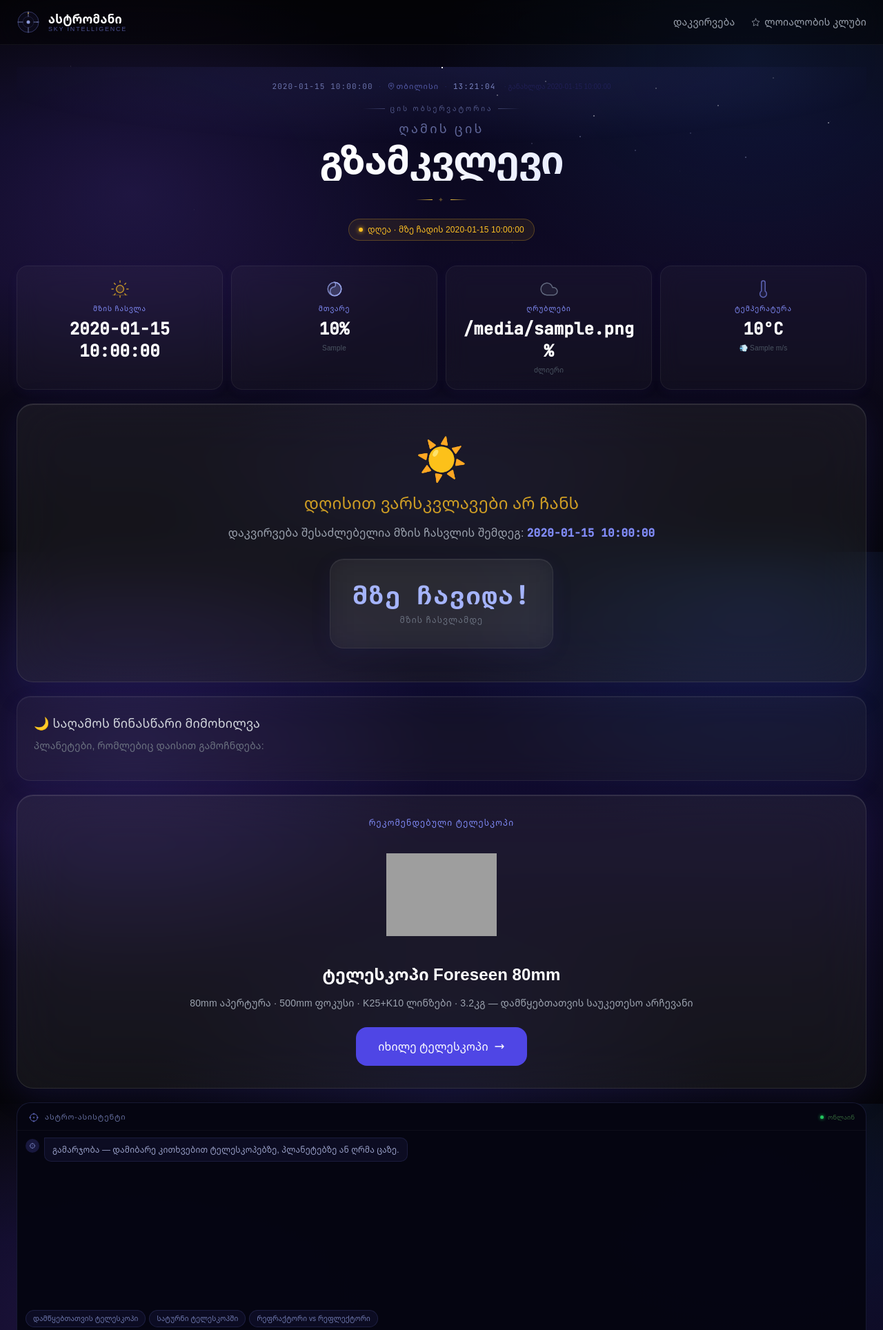
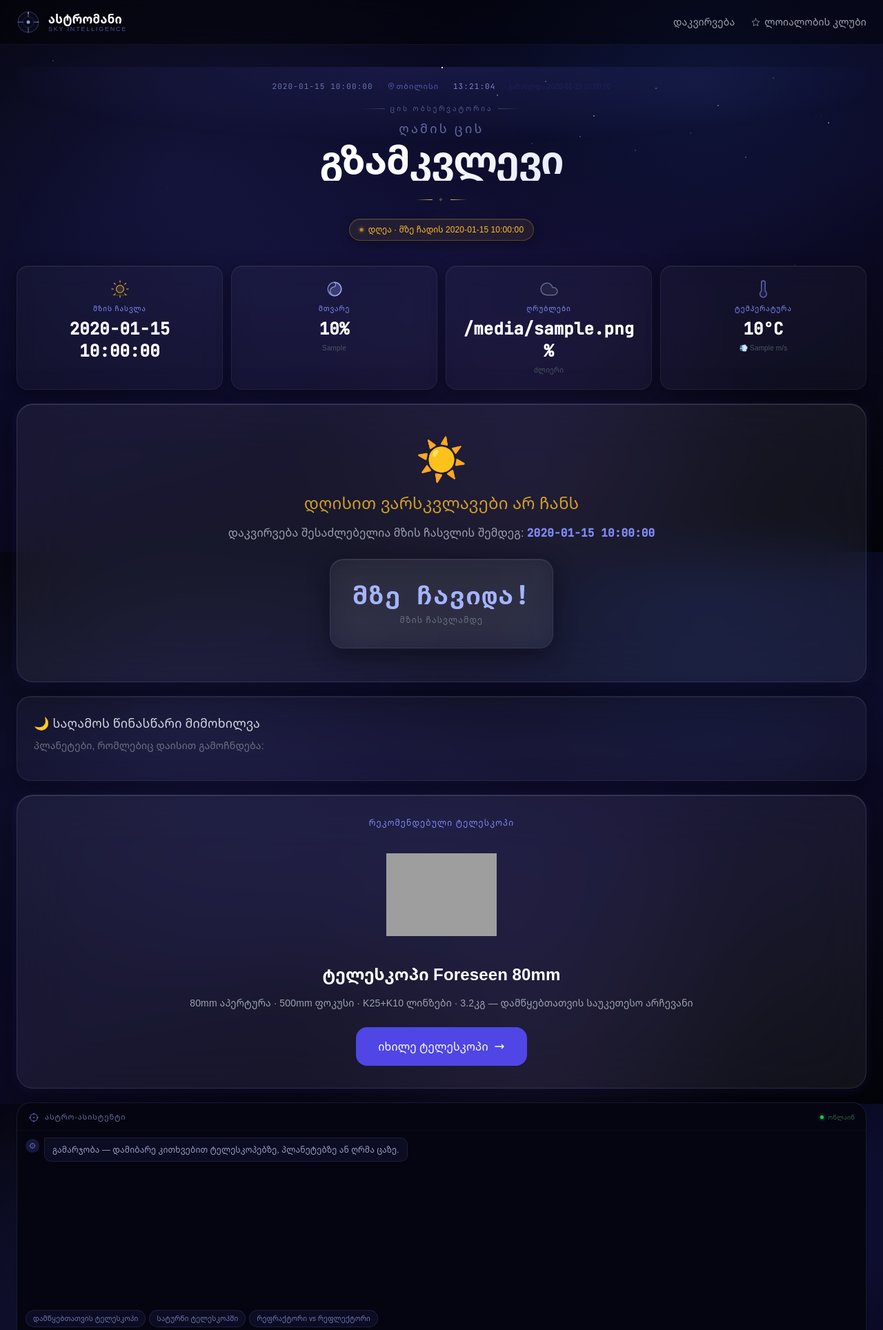
Before and after one commit to Rezimod/Astroman-Skywatcher, a FastAPI app: template app/templates/dashboard.html in a window 1280 px wide. Shown: the top 1928 px of the page at 69% size. Run offline with FastAPI, Linux system fonts and the light colour scheme; the template is opened without the code that fills it: most values are stand-ins (such as "Sample title", 1, 10 or a date in 2020); some libraries are stand-ins or nearby versions; grey boxes are pictures that could not be loaded.

Commit message:
Update style.css

```diff
--- a/app/static/css/style.css
+++ b/app/static/css/style.css
@@ -1,15 +1,15 @@
-/* ASTROMAN Sky Intelligence — Custom Styles */
+/* ASTROMAN Sky Intelligence — Premium Redesign */
 
 /* ─── CSS Variables ─── */
 :root {
-  --bg-deep:          #050509;
-  --bg-darker:        #0a0a15;
+  --bg-deep:          #03030a;
+  --bg-darker:        #07071a;
   --accent:           #818cf8;
   --accent-v:         #a78bfa;
   --accent-gold:      #f5c842;
-  --glass-bg:         rgba(80, 100, 255, 0.045);
-  --glass-border:     rgba(255, 255, 255, 0.085);
-  --glass-highlight:  rgba(255, 255, 255, 0.14);
+  --glass-bg:         rgba(255, 255, 255, 0.04);
+  --glass-border:     rgba(255, 255, 255, 0.09);
+  --glass-highlight:  rgba(255, 255, 255, 0.16);
   --c-mercury: #9ca3af;
   --c-venus:   #fbbf24;
   --c-mars:    #f87171;
@@ -22,12 +22,11 @@
 /* ─── Scrollbar ─── */
 ::-webkit-scrollbar { width: 5px; }
 ::-webkit-scrollbar-track { background: var(--bg-deep); }
-::-webkit-scrollbar-thumb { background: rgba(99,102,241,0.3); border-radius: 3px; }
-::-webkit-scrollbar-thumb:hover { background: rgba(99,102,241,0.5); }
-
+::-webkit-scrollbar-thumb { background: rgba(99,102,241,0.35); border-radius: 3px; }
+::-webkit-scrollbar-thumb:hover { background: rgba(99,102,241,0.55); }
 ::selection { background: rgba(129,140,248,0.25); color: #e2e8f0; }
 
-/* ─── Dark Theme ─── */
+/* ─── Dark Theme + Star BG ─── */
 html, body {
   background: var(--bg-deep) !important;
   color: #e2e8f0;
@@ -36,16 +35,19 @@ html, body {
 
 body {
   background:
-    radial-gradient(ellipse 800px 600px at 15% 35%, rgba(139,92,246,0.15) 0%, transparent 55%),
-    radial-gradient(ellipse 900px 700px at 85% 10%, rgba(59,130,246,0.12) 0%, transparent 50%),
-    radial-gradient(ellipse 700px 500px at 50% 100%, rgba(79,70,229,0.1) 0%, transparent 60%),
-    linear-gradient(180deg, #050509 0%, #0a081f 25%, #0f0a25 50%, #0a0815 75%, #050509 100%) !important;
+    /* Deep nebula glows */
+    radial-gradient(ellipse 900px 700px at 20% 30%, rgba(99,102,241,0.13) 0%, transparent 60%),
+    radial-gradient(ellipse 700px 500px at 80% 15%, rgba(59,130,246,0.10) 0%, transparent 55%),
+    radial-gradient(ellipse 600px 800px at 60% 85%, rgba(139,92,246,0.09) 0%, transparent 55%),
+    radial-gradient(ellipse 1000px 400px at 50% 50%, rgba(79,70,229,0.06) 0%, transparent 65%),
+    /* Base gradient */
+    linear-gradient(160deg, #03030a 0%, #080820 30%, #0c0a28 55%, #080818 80%, #03030a 100%) !important;
   background-attachment: fixed !important;
   font-feature-settings: 'liga' 1;
   letter-spacing: 0.01em;
 }
 
-/* ─── Star Particle Overlay ─── */
+/* ─── Star Particle Overlay — richer than before ─── */
 body::before {
   content: '';
   position: fixed;
@@ -53,63 +55,212 @@ body::before {
   pointer-events: none;
   z-index: 0;
   background-image:
-    radial-gradient(1px 1px at 8%  12%, rgba(255,255,255,0.18) 0%, transparent 100%),
-    radial-gradient(1px 1px at 22% 38%, rgba(255,255,255,0.10) 0%, transparent 100%),
-    radial-gradient(1.5px 1.5px at 37% 68%, rgba(129,140,248,0.18) 0%, transparent 100%),
-    radial-gradient(1px 1px at 53%  8%, rgba(255,255,255,0.12) 0%, transparent 100%),
-    radial-gradient(1px 1px at 68% 52%, rgba(255,255,255,0.08) 0%, transparent 100%),
-    radial-gradient(1.5px 1.5px at 82% 78%, rgba(167,139,250,0.15) 0%, transparent 100%),
-    radial-gradient(1px 1px at 94% 22%, rgba(255,255,255,0.10) 0%, transparent 100%),
-    radial-gradient(1px 1px at 13% 88%, rgba(255,255,255,0.08) 0%, transparent 100%),
-    radial-gradient(1px 1px at 58% 44%, rgba(255,255,255,0.12) 0%, transparent 100%),
-    radial-gradient(1px 1px at 32% 82%, rgba(129,140,248,0.10) 0%, transparent 100%),
-    radial-gradient(1px 1px at 77% 31%, rgba(255,255,255,0.07) 0%, transparent 100%),
-    radial-gradient(1px 1px at 45% 59%, rgba(167,139,250,0.08) 0%, transparent 100%);
+    radial-gradient(1.5px 1.5px at  6% 11%, rgba(255,255,255,0.25) 0%, transparent 100%),
+    radial-gradient(1px   1px   at 19% 34%, rgba(255,255,255,0.15) 0%, transparent 100%),
+    radial-gradient(2px   2px   at 35% 67%, rgba(165,180,252,0.22) 0%, transparent 100%),
+    radial-gradient(1px   1px   at 51%  7%, rgba(255,255,255,0.18) 0%, transparent 100%),
+    radial-gradient(1.5px 1.5px at 67% 51%, rgba(255,255,255,0.12) 0%, transparent 100%),
+    radial-gradient(2px   2px   at 83% 76%, rgba(167,139,250,0.20) 0%, transparent 100%),
+    radial-gradient(1px   1px   at 93% 21%, rgba(255,255,255,0.14) 0%, transparent 100%),
+    radial-gradient(1px   1px   at 12% 87%, rgba(255,255,255,0.10) 0%, transparent 100%),
+    radial-gradient(1.5px 1.5px at 44% 43%, rgba(245,200,66,0.12)  0%, transparent 100%),
+    radial-gradient(1px   1px   at 28% 79%, rgba(129,140,248,0.14) 0%, transparent 100%),
+    radial-gradient(1px   1px   at 76% 29%, rgba(255,255,255,0.10) 0%, transparent 100%),
+    radial-gradient(1px   1px   at 58% 62%, rgba(167,139,250,0.12) 0%, transparent 100%),
+    radial-gradient(1px   1px   at  3% 55%, rgba(255,255,255,0.08) 0%, transparent 100%),
+    radial-gradient(1.5px 1.5px at 90% 48%, rgba(255,255,255,0.16) 0%, transparent 100%),
+    radial-gradient(1px   1px   at 73%  4%, rgba(255,255,255,0.12) 0%, transparent 100%);
 }
-
 body > * { position: relative; z-index: 1; }
 
-/* ─── GLASSMORPHISM — Premium Edition ─── */
+/* ─── GLASSMORPHISM — Ultra Premium ─── */
 .glass {
-  background: rgba(15,15,40,0.35);
-  backdrop-filter: blur(45px) saturate(190%);
-  -webkit-backdrop-filter: blur(45px) saturate(190%);
-  border: 1px solid var(--glass-border);
-  border-top-color: rgba(255,255,255,0.15);
-  border-left-color: rgba(255,255,255,0.12);
+  background: rgba(12, 12, 38, 0.55);
+  backdrop-filter: blur(48px) saturate(200%);
+  -webkit-backdrop-filter: blur(48px) saturate(200%);
+  border: 1px solid rgba(255, 255, 255, 0.09);
+  border-top-color: rgba(255, 255, 255, 0.17);
+  border-left-color: rgba(255, 255, 255, 0.13);
   border-radius: 20px;
-  box-shadow: 0 8px 32px rgba(79,70,229,0.08), inset 0 1px 0 rgba(255,255,255,0.06);
+  box-shadow:
+    0 8px 32px rgba(0, 0, 0, 0.45),
+    0 2px 8px rgba(79, 70, 229, 0.10),
+    inset 0 1px 0 rgba(255, 255, 255, 0.08);
 }
 
 .glass-strong {
-  background: rgba(25,20,70,0.4);
-  backdrop-filter: blur(60px) saturate(210%);
-  -webkit-backdrop-filter: blur(60px) saturate(210%);
-  border: 1px solid rgba(129,140,248,0.25);
-  border-top-color: rgba(255,255,255,0.18);
-  border-left-color: rgba(255,255,255,0.14);
+  background: rgba(18, 14, 55, 0.60);
+  backdrop-filter: blur(64px) saturate(220%);
+  -webkit-backdrop-filter: blur(64px) saturate(220%);
+  border: 1px solid rgba(129, 140, 248, 0.22);
+  border-top-color: rgba(255, 255, 255, 0.20);
+  border-left-color: rgba(255, 255, 255, 0.15);
   border-radius: 24px;
-  box-shadow: 0 12px 48px rgba(79,70,229,0.15), inset 0 1px 0 rgba(255,255,255,0.1);
+  box-shadow:
+    0 16px 56px rgba(0, 0, 0, 0.55),
+    0 4px 16px rgba(79, 70, 229, 0.18),
+    inset 0 1px 0 rgba(255, 255, 255, 0.12);
 }
 
 .glass-card {
-  background: rgba(20,18,60,0.3);
-  backdrop-filter: blur(42px) saturate(170%);
-  -webkit-backdrop-filter: blur(42px) saturate(170%);
-  border: 1px solid var(--glass-border);
-  border-top-color: var(--glass-highlight);
-  border-left-color: rgba(255,255,255,0.11);
+  background: rgba(16, 14, 50, 0.50);
+  backdrop-filter: blur(44px) saturate(180%);
+  -webkit-backdrop-filter: blur(44px) saturate(180%);
+  border: 1px solid rgba(255, 255, 255, 0.08);
+  border-top-color: rgba(255, 255, 255, 0.15);
+  border-left-color: rgba(255, 255, 255, 0.10);
   border-radius: 16px;
-  transition: all 0.35s cubic-bezier(0.34,1.56,0.64,1);
-  box-shadow: 0 4px 16px rgba(79,70,229,0.06);
+  transition: all 0.35s cubic-bezier(0.34, 1.56, 0.64, 1);
+  box-shadow:
+    0 4px 20px rgba(0, 0, 0, 0.40),
+    0 1px 4px rgba(79, 70, 229, 0.08),
+    inset 0 1px 0 rgba(255, 255, 255, 0.06);
 }
 
 .glass-card:hover {
-  background: rgba(30,28,80,0.45);
-  border-color: rgba(165,180,252,0.35);
-  border-top-color: rgba(255,255,255,0.22);
+  background: rgba(28, 24, 75, 0.65);
+  border-color: rgba(165, 180, 252, 0.30);
+  border-top-color: rgba(255, 255, 255, 0.25);
   transform: translateY(-3px);
-  box-shadow: 0 12px 32px rgba(129,140,248,0.15), 0 0 0 1px rgba(129,140,248,0.12);
+  box-shadow:
+    0 16px 40px rgba(0, 0, 0, 0.55),
+    0 4px 16px rgba(129, 140, 248, 0.18),
+    0 0 0 1px rgba(129, 140, 248, 0.12),
+    inset 0 1px 0 rgba(255, 255, 255, 0.10);
+}
+
+/* ─── STAT CARDS — Colored accents per card ─── */
+.stat-card-sunset  { border-top: 2px solid rgba(251,191,36,0.60) !important; }
+.stat-card-moon    { border-top: 2px solid rgba(165,180,252,0.60) !important; }
+.stat-card-clouds  { border-top: 2px solid rgba(148,163,184,0.55) !important; }
+.stat-card-temp    { border-top: 2px solid rgba(129,140,248,0.60) !important; }
+
+/* ─── HERO — Premium Rework ─── */
+.hero-meta-row {
+  display: flex;
+  flex-wrap: wrap;
+  align-items: center;
+  justify-content: center;
+  gap: 6px 10px;
+  margin-bottom: 20px;
+}
+
+.hero-meta-chip {
+  display: inline-flex;
+  align-items: center;
+  gap: 5px;
+  padding: 5px 13px;
+  border-radius: 999px;
+  background: rgba(255, 255, 255, 0.06);
+  border: 1px solid rgba(255, 255, 255, 0.10);
+  border-top-color: rgba(255, 255, 255, 0.18);
+  backdrop-filter: blur(20px);
+  -webkit-backdrop-filter: blur(20px);
+  font-size: 12px;
+  font-weight: 500;
+  color: rgba(225, 232, 255, 0.88);
+  letter-spacing: 0.02em;
+  box-shadow: 0 2px 8px rgba(0,0,0,0.3), inset 0 1px 0 rgba(255,255,255,0.06);
+}
+
+.hero-meta-chip.chip-clock {
+  background: rgba(99, 102, 241, 0.14);
+  border-color: rgba(129, 140, 248, 0.25);
+  color: #c7d2fe;
+  font-family: 'JetBrains Mono', monospace;
+  font-size: 13px;
+  letter-spacing: 0.06em;
+  box-shadow: 0 2px 12px rgba(99,102,241,0.15), inset 0 1px 0 rgba(255,255,255,0.07);
+}
+
+.hero-meta-chip.chip-updated {
+  background: rgba(255,255,255,0.03);
+  border-color: rgba(255,255,255,0.06);
+  color: rgba(255,255,255,0.35);
+  font-size: 10px;
+}
+
+/* ─── Hero Title ─── */
+.hero-eyebrow {
+  display: flex;
+  align-items: center;
+  justify-content: center;
+  gap: 10px;
+  margin-bottom: 12px;
+}
+.hero-eyebrow-line {
+  height: 1px;
+  width: 36px;
+  background: linear-gradient(90deg, transparent, rgba(165,180,252,0.4));
+  border-radius: 2px;
+}
+.hero-eyebrow-line.right {
+  background: linear-gradient(90deg, rgba(165,180,252,0.4), transparent);
+}
+.hero-eyebrow-text {
+  font-size: 10px;
+  letter-spacing: 0.35em;
+  text-transform: uppercase;
+  color: rgba(165,180,252,0.5);
+}
+
+.hero-title-sm {
+  font-size: clamp(13px, 2.8vw, 17px);
+  font-weight: 300;
+  letter-spacing: 0.20em;
+  color: rgba(165,180,252,0.65);
+  text-transform: uppercase;
+  margin-bottom: 6px;
+}
+
+.hero-title-lg {
+  font-size: clamp(34px, 7.5vw, 64px);
+  font-weight: 800;
+  letter-spacing: -1.5px;
+  line-height: 1.0;
+  background: linear-gradient(135deg, #ffffff 0%, #e0e7ff 35%, #c7d2fe 65%, #f5c842 100%);
+  -webkit-background-clip: text;
+  -webkit-text-fill-color: transparent;
+  background-clip: text;
+  text-shadow: none;
+  /* Extra glow via filter */
+  filter: drop-shadow(0 0 40px rgba(165,180,252,0.25));
+}
+
+.hero-gold-divider {
+  display: inline-flex;
+  align-items: center;
+  gap: 10px;
+  margin: 10px 0 6px;
+}
+.hero-gold-divider-line {
+  height: 1px;
+  width: 28px;
+  border-radius: 2px;
+}
+
+/* ─── Status Pills ─── */
+.hero-status-pill {
+  display: inline-flex;
+  align-items: center;
+  gap: 7px;
+  padding: 7px 16px;
+  border-radius: 100px;
+  font-size: 12.5px;
+  font-weight: 500;
+  letter-spacing: 0.01em;
+  box-shadow: 0 4px 16px rgba(0,0,0,0.3), inset 0 1px 0 rgba(255,255,255,0.08);
+}
+.hero-status-dot {
+  display: inline-block;
+  width: 6px; height: 6px;
+  border-radius: 50%;
+  flex-shrink: 0;
+  animation: pulse-dot 2.5s ease-in-out infinite;
+}
+@keyframes pulse-dot {
+  0%, 100% { opacity: 1; transform: scale(1); }
+  50% { opacity: 0.6; transform: scale(0.8); }
 }
 
 /* ─── Section Header Left Accent ─── */
@@ -239,90 +389,55 @@ body > * { position: relative; z-index: 1; }
 .stagger > *:nth-child(5) { animation-delay: 0.25s; }
 .stagger > *:nth-child(6) { animation-delay: 0.30s; }
 
-/* ─── Legacy fallback ─── */
-.glow-border {
-  box-shadow: 0 0 20px rgba(99,102,241,0.12), inset 0 1px 0 rgba(255,255,255,0.04);
+/* ─── Hero star sparkles ─── */
+.hero-stars { position: absolute; inset: 0; pointer-events: none; overflow: hidden; }
+.hero-stars::before, .hero-stars::after {
+  content: '';
+  position: absolute;
+  width: 2px; height: 2px;
+  border-radius: 50%;
+  background: #fff;
+  box-shadow:
+    80px  40px 0 0 rgba(255,255,255,.5),
+    150px 20px 0 0 rgba(255,255,255,.35),
+    220px 70px 0 0 rgba(255,255,255,.6),
+    310px 30px 0 0 rgba(255,255,255,.4),
+    400px 55px 0 0 rgba(255,255,255,.5),
+    480px 15px 0 0 rgba(255,255,255,.25),
+    560px 80px 0 0 rgba(255,255,255,.55),
+    630px 35px 0 0 rgba(255,255,255,.4),
+    700px 10px 0 0 rgba(255,255,255,.45),
+    780px 60px 0 0 rgba(255,255,255,.3),
+    850px 25px 0 0 rgba(245,200,66,.45),
+    920px 75px 0 0 rgba(255,255,255,.35);
+}
+.hero-stars::after {
+  box-shadow:
+    50px  90px  0 0 rgba(200,210,255,.30),
+    130px 110px 0 0 rgba(200,210,255,.25),
+    200px 100px 0 0 rgba(200,210,255,.40),
+    280px 120px 0 0 rgba(200,210,255,.30),
+    360px 95px  0 0 rgba(200,210,255,.25),
+    440px 130px 0 0 rgba(200,210,255,.40),
+    520px 85px  0 0 rgba(245,200,66,.20),
+    600px 115px 0 0 rgba(200,210,255,.30);
 }
 
-/* ─── Text Safety ─── */
+/* ─── APOD ─── */
+@keyframes apodFadeIn { from{opacity:0;transform:scale(1.03)} to{opacity:1;transform:scale(1)} }
+@keyframes apodSpin   { to{transform:rotate(360deg)} }
+details[open] .details-chevron { transform: rotate(180deg); }
+
+/* ─── Chat ─── */
+@keyframes chatDot {
+  0%,80%,100%{transform:scale(0.6);opacity:0.4}
+  40%{transform:scale(1);opacity:1}
+}
+#chat-messages::-webkit-scrollbar { width: 3px; }
+#chat-messages::-webkit-scrollbar-track { background: transparent; }
+#chat-messages::-webkit-scrollbar-thumb { background: rgba(129,140,248,0.2); border-radius: 2px; }
+
+/* ─── Legacy fallbacks ─── */
+.glow-border { box-shadow: 0 0 24px rgba(99,102,241,0.14), inset 0 1px 0 rgba(255,255,255,0.04); }
+.hover-glow:hover { text-shadow: 0 0 12px rgba(129,140,248,0.6); }
 * { overflow-wrap: break-word; word-break: normal; }
-
-/* ─── ASTROMAN Logo & Header ─── */
-.astroman-logo {
-  max-width: 140px;
-  height: auto;
-  margin: 0 auto 20px;
-  filter: drop-shadow(0 4px 12px rgba(245,200,66,0.15));
-  animation: logo-glow 4s ease-in-out infinite;
-}
-
-@keyframes logo-glow {
-  0%, 100% { filter: drop-shadow(0 4px 12px rgba(245,200,66,0.15)); }
-  50% { filter: drop-shadow(0 8px 20px rgba(245,200,66,0.25)); }
-}
-
-.dashboard-hero {
-  text-align: center;
-  margin-bottom: 36px;
-  padding: 30px 20px;
-  background: rgba(79,70,229,0.06);
-  border: 1px solid rgba(129,140,248,0.15);
-  border-radius: 24px;
-  backdrop-filter: blur(40px);
-  -webkit-backdrop-filter: blur(40px);
-}
-
-.dashboard-hero h1 {
-  font-size: clamp(28px, 5vw, 44px);
-  font-weight: 700;
-  margin-bottom: 8px;
-  background: linear-gradient(135deg, #e0e7ff 0%, #a78bfa 50%, #f5c842 100%);
-  -webkit-background-clip: text;
-  -webkit-text-fill-color: transparent;
-  background-clip: text;
-  letter-spacing: -0.5px;
-}
-
-.dashboard-hero p {
-  color: rgba(165,180,252,0.7);
-  font-size: 14px;
-}
-
-/* ─── Premium Animations ─── */
-@keyframes cosmic-spin {
-  0% { transform: rotate(0deg); }
-  100% { transform: rotate(360deg); }
-}
-
-.cosmic-spin {
-  animation: cosmic-spin 20s linear infinite;
-}
-
-/* ─── Hover Glow Effects ─── */
-.hover-glow {
-  transition: all 0.3s ease;
-  position: relative;
-}
-
-.hover-glow:hover {
-  text-shadow: 0 0 12px rgba(129,140,248,0.6);
-}
-
-/* ─── Premium Scrollbar ─── */
-::-webkit-scrollbar {
-  width: 8px;
-}
-
-::-webkit-scrollbar-track {
-  background: rgba(15,15,40,0.3);
-}
-
-::-webkit-scrollbar-thumb {
-  background: linear-gradient(180deg, rgba(129,140,248,0.5), rgba(167,139,250,0.5));
-  border-radius: 10px;
-  transition: all 0.2s ease;
-}
-
-::-webkit-scrollbar-thumb:hover {
-  background: linear-gradient(180deg, rgba(129,140,248,0.8), rgba(167,139,250,0.8));
-}
```
Also changed, not shown: other parts of app/static/css/style.css (+21 -22 lines).
